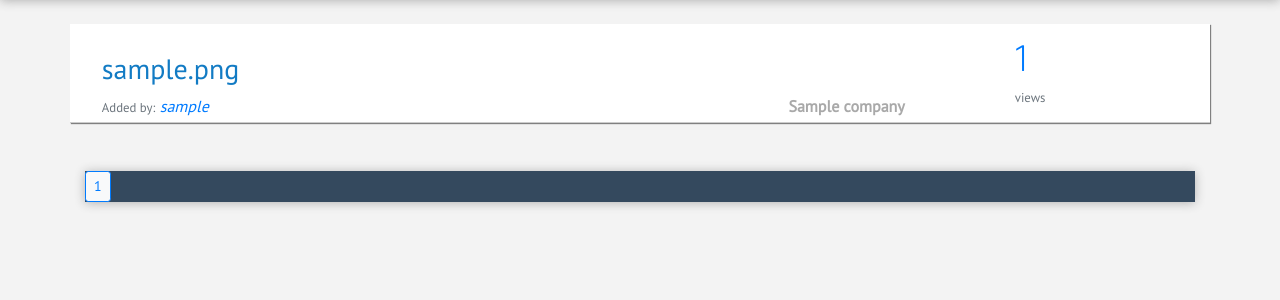
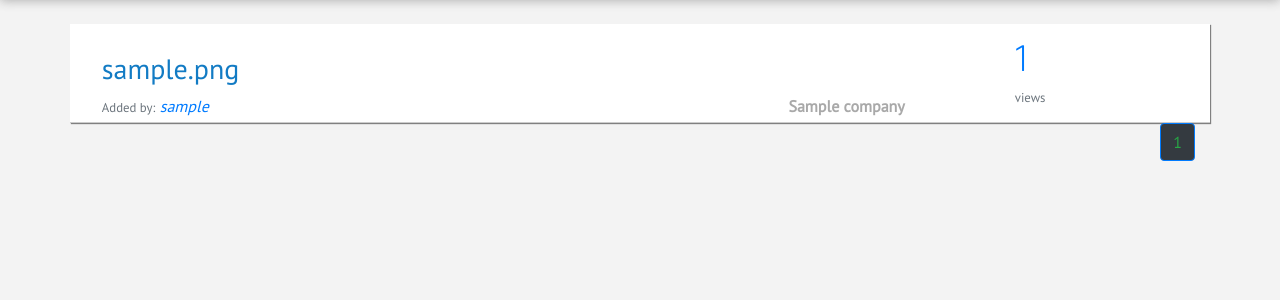
Before and after one commit to arc9693/IntReview, a Django app: page /ListResponses in a window 1280 px wide. Shown: the part 110-410 px from the top of the page. Run offline with Django 3.2, Linux system fonts and the light colour scheme; tables that the repository leaves empty hold one stand-in row (values such as "Sample post"); some libraries are stand-ins or nearby versions; some web fonts are replaced.

Commit message:
Update responses.html

```diff
--- a/Interviewbook/templates/Interviewbook/responses.html
+++ b/Interviewbook/templates/Interviewbook/responses.html
@@ -55,23 +55,46 @@
       {% endfor %}
   </div>
   <div class="container">
-  <nav aria-label="Page navigation list-group-item list-group-item-action">
-  <ul class="pagination pagination-sm mt-5">
-    {% if contacts.has_previous %}
+
+  <ul class="pagination justify content justify-content-end">
+
+    {% if responses.has_previous %}
+
+    <li class="page-item">
+      <a class="page-link bg-light text-primary border-primary" href="?page=1">First</a>
+    </li>
+
     <li class="page-item">
       <a class="page-link bg-light text-primary border-primary" href="?page={{ responses.previous_page_number }}" aria-label="Previous">
         <span aria-hidden="true">&laquo;</span>
-        <span class="sr-only">Previous</span>
+        <span>Previous</span>
       </a>
     </li>
+
+    <li class="page-item"><a class="page-link bg-light text-success border-primary" href="?page={{ responses.previous_page_number }}">{{ responses.previous_page_number}}</a>
+      </li>
+
     {% endif %}
-    <li class="page-item"><a class="page-link bg-light text-primary border-primary" href="?page={{ responses.number }}">1</a></li>
+
+    {% for pgno in responses.paginator.page_range %}
+
+      {% if responses.number == pgno %}
+
+      <li class="page-item"><a class="page-link bg-dark text-success border-primary" href="?page={{ pgno }}">{{ pgno }}</a>
+      </li>
+
+      {% else %}
+
+      {% endif %}
+
+    {% endfor %}
 
       {% if responses.has_next %}
+      <li class="page-item"><a class="page-link bg-light text-success border-primary" href="?page={{ responses.next_page_number }}">{{ responses.next_page_number}}</a>
       <li class="page-item">
       <a class="page-link bg-light text-primary border-primary" href="?page={{ responses.next_page_number }}" aria-label="Next">
+        <span>Next</span>
         <span aria-hidden="true">&raquo;</span>
-        <span class="sr-only">Next</span>
       </a>
       </li>
       <li class="page-item">
@@ -81,7 +104,6 @@
       </li>
       {% endif %}
       </ul>
-    </nav>
   </div>
 </div>
 
```
